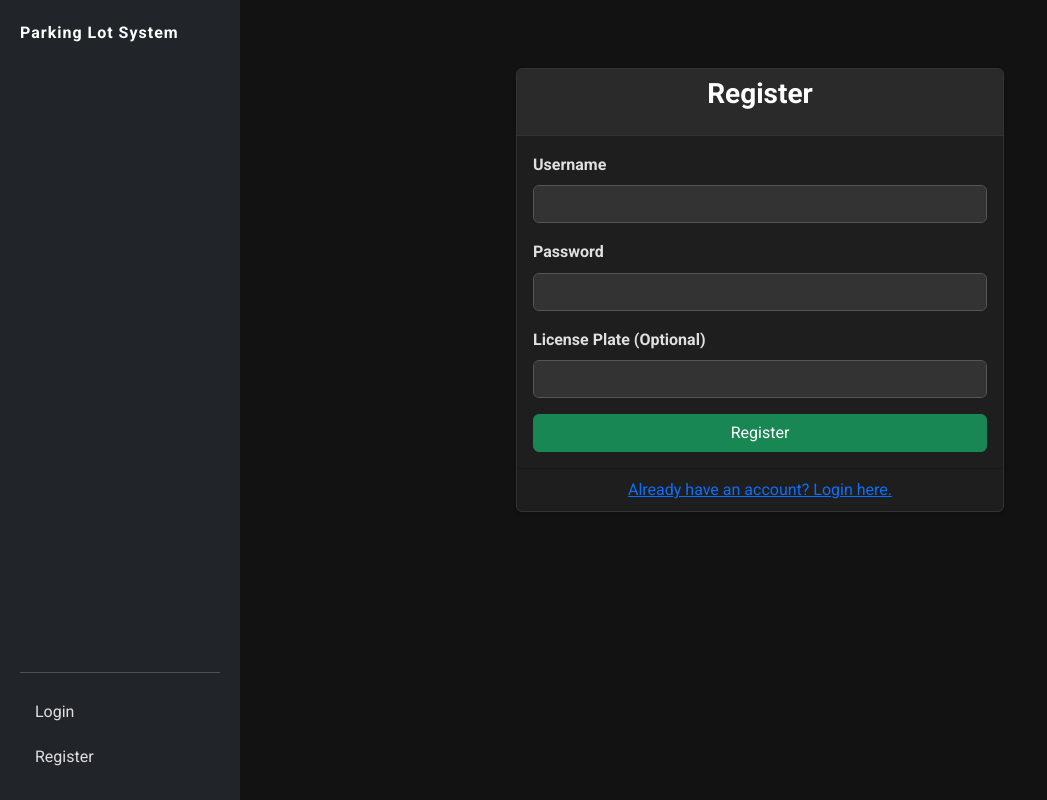
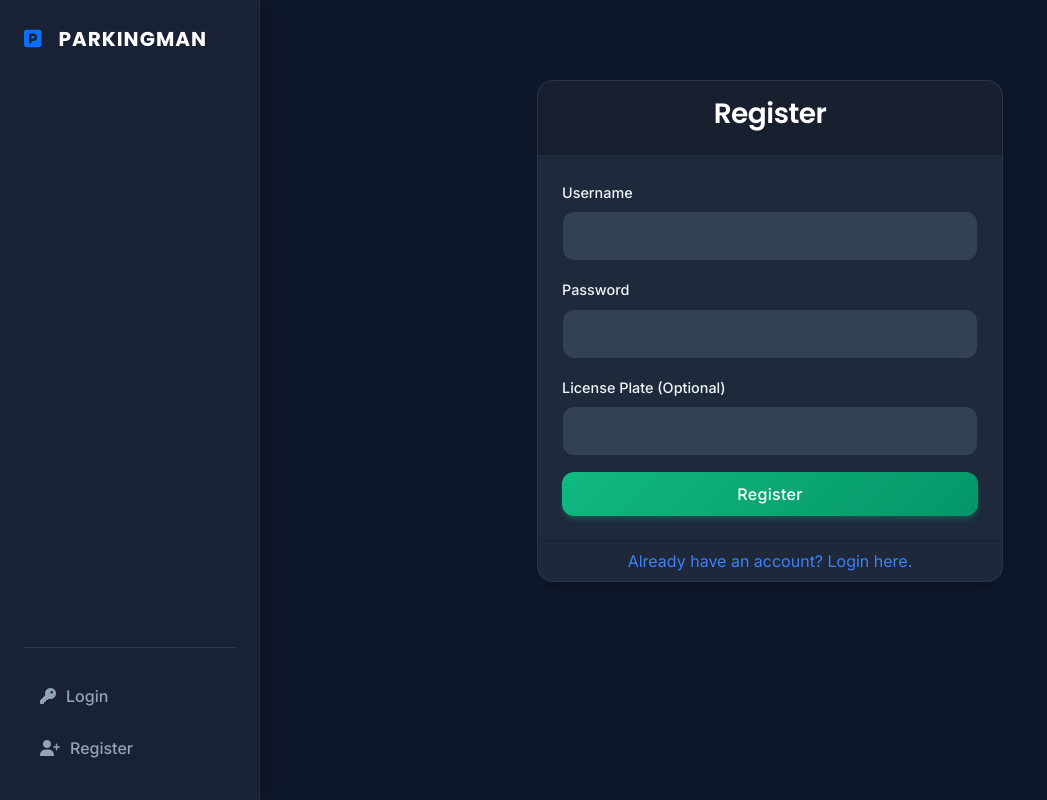
Before and after one commit to KamiBreaker/Dbms-P-LotM, a Flask app: page /register in a window 1280 px wide. Shown: the whole page, without its empty margins (0-1047 px from the left). Run offline with Flask 3, Linux system fonts and the light colour scheme.

Commit message:
style change

```diff
--- a/frontend_flask/static/style.css
+++ b/frontend_flask/static/style.css
@@ -1,222 +1,358 @@
-/* Custom Styles for Smart Parking Lot */
+/* Modern Parking Management System - Dark UI Theme */
 
 :root {
-    --primary-color: #007bff; /* A vibrant blue for accents */
-    --secondary-color: #6c757d;
-    --dark-bg: #121212; /* Deeper black for background */
-    --dark-card-bg: #1e1e1e; /* Slightly lighter for cards */
-    --dark-border: #333333;
-    --text-color: #e0e0e0;
-    --light-text-color: #aaaaaa;
+    /* Color Palette */
+    --bg-body: #0f172a; /* Deep slate blue/black */
+    --bg-sidebar: rgba(30, 41, 59, 0.7); /* Glassy sidebar */
+    --bg-card: #1e293b; /* Lighter slate */
+    --bg-input: #334155;
+
+    --primary: #3b82f6; /* Bright Blue */
+    --primary-hover: #2563eb;
+    --secondary: #64748b;
+
+    --success: #10b981; /* Emerald */
+    --danger: #ef4444; /* Rose */
+    --warning: #f59e0b; /* Amber */
+    --info: #0ea5e9; /* Sky */
+
+    --text-main: #f1f5f9; /* Off-white */
+    --text-muted: #94a3b8;
+
+    /* Spacing & Radius */
+    --radius-sm: 0.375rem;
+    --radius-md: 0.75rem;
+    --radius-lg: 1rem;
+
+    --sidebar-width: 260px;
+    --header-font: 'Poppins', sans-serif;
+    --body-font: 'Inter', sans-serif;
 }
 
+/* --- Base Styles --- */
 body {
-    background-color: var(--dark-bg);
-    color: var(--text-color);
-    font-family: 'Roboto', sans-serif;
-    line-height: 1.6;
+    background-color: var(--bg-body);
+    color: var(--text-main);
+    font-family: var(--body-font);
+    display: flex;
+    min-height: 100vh;
+    margin: 0;
+    overflow-x: hidden;
 }
 
 h1, h2, h3, h4, h5, h6 {
-    color: #ffffff;
-    font-weight: 700;
-    margin-bottom: 1rem;
+    font-family: var(--header-font);
+    font-weight: 600;
+    color: white;
+    letter-spacing: -0.5px;
 }
 
-h1 {
-    font-size: 2.5rem;
-    text-transform: uppercase; /* Mimic portfolio emphasis */
-    letter-spacing: 1.5px;
+a {
+    text-decoration: none;
+    color: var(--primary);
+    transition: color 0.2s;
 }
 
-h2 {
-    font-size: 2rem;
-    border-bottom: 2px solid var(--primary-color);
-    padding-bottom: 0.5rem;
-    margin-top: 2rem;
+a:hover {
+    color: var(--primary-hover);
 }
 
-.navbar {
-    background-color: var(--dark-card-bg) !important;
-    border-bottom: 1px solid var(--dark-border);
-    box-shadow: 0 2px 5px rgba(0,0,0,0.2);
+/* --- Sidebar (Glassmorphism) --- */
+.sidebar {
+    position: fixed;
+    top: 0;
+    left: 0;
+    height: 100vh;
+    width: var(--sidebar-width);
+    padding: 1.5rem;
+    background: var(--bg-sidebar);
+    backdrop-filter: blur(12px);
+    -webkit-backdrop-filter: blur(12px);
+    border-right: 1px solid rgba(255, 255, 255, 0.05);
+    display: flex;
+    flex-direction: column;
+    z-index: 1000;
+    box-shadow: 4px 0 24px rgba(0, 0, 0, 0.2);
 }
 
-.navbar-brand {
-    color: #ffffff !important;
+.sidebar .navbar-brand {
+    font-family: var(--header-font);
+    font-size: 1.25rem;
     font-weight: 700;
+    color: white;
+    margin-bottom: 2rem;
+    display: flex;
+    align-items: center;
+    gap: 0.5rem;
+    text-transform: uppercase;
     letter-spacing: 1px;
 }
 
-.nav-link {
-    color: var(--text-color) !important;
-    padding: 0.5rem 1rem;
-    transition: color 0.3s ease-in-out, background-color 0.3s ease-in-out;
+.sidebar .navbar-brand i {
+    color: var(--primary);
 }
 
-.nav-link:hover {
-    color: var(--primary-color) !important;
-    background-color: rgba(0, 123, 255, 0.1); /* Subtle hover background */
-    border-radius: 0.25rem;
+.sidebar .nav-link {
+    color: var(--text-muted);
+    padding: 0.75rem 1rem;
+    border-radius: var(--radius-md);
+    margin-bottom: 0.25rem;
+    font-weight: 500;
+    transition: all 0.2s ease;
+    display: flex;
+    align-items: center;
+    gap: 10px;
 }
 
-.jumbotron {
-    background-color: var(--dark-card-bg);
-    color: #ffffff;
-    padding: 4rem 2rem;
-    margin-bottom: 2rem;
-    border-radius: 0.5rem;
-    text-align: center;
-    box-shadow: 0 4px 8px rgba(0,0,0,0.3);
+.sidebar .nav-link:hover {
+    background-color: rgba(255, 255, 255, 0.05);
+    color: white;
+    transform: translateX(4px);
 }
 
-.jumbotron .display-4 {
-    font-size: 3.5rem;
-    font-weight: 700;
-    text-transform: uppercase;
-    letter-spacing: 2px;
+.sidebar .nav-link.active {
+    background: linear-gradient(90deg, var(--primary), var(--primary-hover));
+    color: white;
+    box-shadow: 0 4px 12px rgba(59, 130, 246, 0.3);
 }
 
-.card {
-    background-color: var(--dark-card-bg);
-    color: var(--text-color);
-    border: 1px solid var(--dark-border);
-    box-shadow: 0 2px 4px rgba(0,0,0,0.2);
-    transition: transform 0.2s ease-in-out;
+.sidebar-footer {
+    margin-top: auto;
+    padding-top: 1.5rem;
+    border-top: 1px solid rgba(255, 255, 255, 0.1);
 }
 
-.card:hover {
-    transform: translateY(-5px); /* Subtle lift effect on hover */
+/* --- Main Content --- */
+.main-content {
+    margin-left: var(--sidebar-width);
+    padding: 2rem;
+    width: calc(100% - var(--sidebar-width));
+    animation: fadeIn 0.5s ease-out;
+}
+
+@keyframes fadeIn {
+    from { opacity: 0; transform: translateY(10px); }
+    to { opacity: 1; transform: translateY(0); }
+}
+
+/* --- Cards --- */
+.card {
+    background-color: var(--bg-card);
+    border: 1px solid rgba(255, 255, 255, 0.05);
+    border-radius: var(--radius-lg);
+    box-shadow: 0 10px 15px -3px rgba(0, 0, 0, 0.1), 0 4px 6px -2px rgba(0, 0, 0, 0.05);
+    margin-bottom: 1.5rem;
+    overflow: hidden;
 }
 
 .card-header {
-    background-color: #2a2a2a;
-    border-bottom: 1px solid var(--dark-border);
-    color: #ffffff;
-    font-weight: 700;
+    background-color: rgba(0, 0, 0, 0.2);
+    border-bottom: 1px solid rgba(255, 255, 255, 0.05);
+    padding: 1rem 1.5rem;
+    font-family: var(--header-font);
+    font-weight: 600;
+    color: white;
 }
 
-.table {
-    color: var(--text-color);
+.card-body {
+    padding: 1.5rem;
+    color: var(--text-muted);
 }
 
-.table-striped tbody tr:nth-of-type(odd) {
+/* --- Forms --- */
+.form-label {
+    color: var(--text-main);
+    font-weight: 500;
+    margin-bottom: 0.5rem;
+    font-size: 0.9rem;
+}
+
+.form-control, .form-select {
+    background-color: var(--bg-input);
+    border: 1px solid transparent;
+    color: white;
+    padding: 0.75rem 1rem;
+    border-radius: var(--radius-md);
+    transition: all 0.2s;
+}
+
+.form-control:focus, .form-select:focus {
+    background-color: #475569;
+    border-color: var(--primary);
+    box-shadow: 0 0 0 3px rgba(59, 130, 246, 0.2);
+    color: white;
+}
+
+.form-control::placeholder {
+    color: #64748b;
+}
+
+/* --- Buttons --- */
+.btn {
+    padding: 0.6rem 1.2rem;
+    border-radius: var(--radius-md);
+    font-weight: 500;
+    letter-spacing: 0.3px;
+    transition: all 0.2s;
+    border: none;
+}
+
+.btn-primary {
+    background: linear-gradient(135deg, var(--primary), var(--primary-hover));
+    box-shadow: 0 4px 6px -1px rgba(59, 130, 246, 0.3);
+    color: white;
+}
+
+.btn-primary:hover {
+    background: linear-gradient(135deg, var(--primary-hover), var(--primary));
+    transform: translateY(-1px);
+    box-shadow: 0 6px 8px -1px rgba(59, 130, 246, 0.4);
+}
+
+.btn-danger {
+    background: linear-gradient(135deg, var(--danger), #dc2626);
+    box-shadow: 0 4px 6px -1px rgba(239, 68, 68, 0.3);
+}
+
+.btn-success {
+    background: linear-gradient(135deg, var(--success), #059669);
+    box-shadow: 0 4px 6px -1px rgba(16, 185, 129, 0.3);
+}
+
+/* --- Slot Status Colors & Badges --- */
+.status-available {
+    background-color: var(--success) !important;
+    color: #fff !important;
+    box-shadow: 0 4px 6px rgba(16, 185, 129, 0.2);
+}
+
+.status-occupied {
+    background-color: var(--danger) !important;
+    color: #fff !important;
+    box-shadow: 0 4px 6px rgba(239, 68, 68, 0.2);
+}
+
+.status-reserved {
+    background-color: var(--warning) !important;
+    color: #1e293b !important; /* Dark text for contrast */
+    box-shadow: 0 4px 6px rgba(245, 158, 11, 0.2);
+}
+
+/* --- Slot Buttons Grid --- */
+.slot-grid {
+    display: grid;
+    grid-template-columns: repeat(auto-fill, minmax(100px, 1fr));
+    gap: 1.5rem;
+    margin-top: 1rem;
+}
+
+.slot-btn {
+    border: none;
+    border-radius: var(--radius-md);
+    padding: 1rem;
+    height: 100px;
+    display: flex;
+    flex-direction: column;
+    justify-content: center;
+    align-items: center;
+    font-family: var(--header-font);
+    font-weight: 700;
+    font-size: 1.2rem;
+    cursor: pointer;
+    transition: transform 0.2s cubic-bezier(0.34, 1.56, 0.64, 1);
+    position: relative;
+    overflow: hidden;
+}
+
+.slot-btn:hover:not(:disabled) {
+    transform: scale(1.05);
+    z-index: 10;
+}
+
+.slot-btn:disabled {
+    opacity: 0.6;
+    cursor: not-allowed;
+    filter: grayscale(0.5);
+}
+
+.slot-btn span:first-child {
+    font-size: 1.5rem;
+}
+
+.slot-btn .slot-type {
+    font-size: 0.75rem;
+    font-weight: 400;
+    opacity: 0.9;
+    margin-top: 0.25rem;
+}
+
+/* --- Tables --- */
+.table {
+    --bs-table-bg: transparent;
+    --bs-table-color: var(--text-muted);
+    border-color: rgba(255, 255, 255, 0.05);
+}
+
+.table thead th {
+    color: var(--text-main);
+    font-weight: 600;
+    border-bottom-width: 2px;
+    border-color: rgba(255, 255, 255, 0.1);
+}
+
+.table-striped > tbody > tr:nth-of-type(odd) > * {
+    background-color: rgba(255, 255, 255, 0.02);
+    color: var(--text-muted);
+}
+
+.table-hover > tbody > tr:hover > * {
     background-color: rgba(255, 255, 255, 0.05);
 }
 
-.form-control, .form-select {
-    background-color: #333333;
-    color: #ffffff;
-    border: 1px solid #555555;
+/* --- Breadcrumbs --- */
+.breadcrumb-item a {
+    color: var(--primary);
+    font-weight: 500;
+}
+.breadcrumb-item.active {
+    color: var(--text-muted);
 }
 
-.form-control::placeholder {
-    color: var(--light-text-color);
+/* --- Scrollbar --- */
+::-webkit-scrollbar {
+    width: 8px;
+}
+::-webkit-scrollbar-track {
+    background: var(--bg-body);
+}
+::-webkit-scrollbar-thumb {
+    background: var(--bg-input);
+    border-radius: 4px;
+}
+::-webkit-scrollbar-thumb:hover {
+    background: var(--secondary);
 }
 
-.btn-primary {
-    background-color: var(--primary-color);
-    border-color: var(--primary-color);
-    transition: background-color 0.2s ease-in-out, border-color 0.2s ease-in-out;
+/* --- Alerts --- */
+.alert {
+    border: none;
+    border-radius: var(--radius-md);
+    color: white;
+    box-shadow: 0 4px 6px rgba(0,0,0,0.1);
 }
+.alert-danger { background-color: var(--danger); }
+.alert-success { background-color: var(--success); }
+.alert-warning { background-color: var(--warning); color: black; }
+.alert-info { background-color: var(--info); }
 
-.btn-primary:hover {
-    background-color: #0056b3;
-    border-color: #0056b3;
-}
-
-.btn-secondary {
-    background-color: var(--secondary-color);
-    border-color: var(--secondary-color);
-    transition: background-color 0.2s ease-in-out, border-color 0.2s ease-in-out;
-}
-
-.btn-secondary:hover {
-    background-color: #545b62;
-    border-color: #545b62;
-}
-
-.btn-danger {
-    background-color: #dc3545;
-    border-color: #dc3545;
-    transition: background-color 0.2s ease-in-out, border-color 0.2s ease-in-out;
-}
-
-.btn-danger:hover {
-    background-color: #c82333;
-    border-color: #c82333;
-}
-
-.btn-warning {
-    background-color: #ffc107;
-    border-color: #ffc107;
-    color: #212529;
-    transition: background-color 0.2s ease-in-out, border-color 0.2s ease-in-out;
-}
-
-.btn-warning:hover {
-    background-color: #e0a800;
-    border-color: #e0a800;
-}
-
-.alert-success {
-    background-color: #28a745;
-    color: #fff;
-    border-color: #28a745;
-}
-
-.alert-danger {
-    background-color: #dc3545;
-    color: #fff;
-    border-color: #dc3545;
-}
-
-.alert-dismissible .btn-close {
-    filter: invert(1) grayscale(100%) brightness(200%);
-}
-
-/* Custom spacing */
-.container {
-    padding-top: 20px;
-    padding-bottom: 20px;
-}
-
-.form-label {
-    font-weight: 700;
-    color: var(--text-color);
-}
-
-/* Slot Status Colors */
-.status-available {
-    background-color: #28a745 !important; /* Green */
-    color: white !important;
-}
-
-.status-occupied {
-    background-color: #dc3545 !important; /* Red */
-    color: white !important;
-}
-
-.status-reserved {
-    background-color: #ffc107 !important; /* Yellow */
-    color: black !important; /* Black text for better contrast on yellow */
-}
-
-/* Legend Styles */
+/* --- Legend --- */
 .legend {
     display: flex;
-    gap: 20px;
-    margin-bottom: 20px;
+    flex-wrap: wrap;
+    gap: 1.5rem;
+    margin-bottom: 1.5rem;
+    background: rgba(255,255,255,0.03);
+    padding: 1rem;
+    border-radius: var(--radius-md);
+    border: 1px solid rgba(255,255,255,0.05);
 }
-
-.legend-item {
-    display: flex;
-    align-items: center;
-    gap: 8px;
-}
-
-.legend-color {
-    width: 20px;
-    height: 20px;
-    border-radius: 4px;
-}
--- a/frontend_flask/templates/base.html
+++ b/frontend_flask/templates/base.html
@@ -5,80 +5,86 @@
     <meta name="viewport" content="width=device-width, initial-scale=1.0">
     <title>Parking Lot System</title>
     <link href="https://cdn.jsdelivr.net/npm/bootstrap@5.3.0/dist/css/bootstrap.min.css" rel="stylesheet">
-    <link href="https://fonts.googleapis.com/css2?family=Roboto:wght@300;400;700&display=swap" rel="stylesheet">
+    <link href="https://fonts.googleapis.com/css2?family=Inter:wght@300;400;500;600&family=Poppins:wght@400;500;600;700&display=swap" rel="stylesheet">
+    <!-- Font Awesome for Icons -->
+    <link rel="stylesheet" href="https://cdnjs.cloudflare.com/ajax/libs/font-awesome/6.4.0/css/all.min.css">
     <link rel="stylesheet" href="{{ url_for('static', filename='style.css') }}">
-    <style>
-        body {
-            display: flex;
-        }
-        .sidebar {
-            position: fixed;
-            top: 0;
-            left: 0;
-            height: 100vh;
-            width: 240px;
-            padding: 20px;
-            background-color: #212529;
-            color: white;
-            display: flex;
-            flex-direction: column;
-        }
-        .sidebar .nav-link {
-            color: rgba(255, 255, 255, 0.75);
-            padding: 10px 15px;
-            border-radius: 0.25rem;
-        }
-        .sidebar .nav-link:hover, .sidebar .nav-link.active {
-            color: white;
-            background-color: #495057;
-        }
-        .sidebar .navbar-brand {
-            color: white;
-            margin-bottom: 1rem;
-            display: block;
-        }
-        .sidebar-footer {
-            margin-top: auto;
-            padding-top: 1rem;
-            border-top: 1px solid #495057;
-        }
-        .main-content {
-            margin-left: 240px;
-            padding: 20px;
-            width: calc(100% - 240px);
-        }
-    </style>
 </head>
 <body>
     <div class="sidebar">
         <div>
-            <a class="navbar-brand" href="{{ url_for('index') }}">Parking Lot System</a>
+            <a class="navbar-brand" href="{{ url_for('index') }}">
+                <i class="fas fa-parking me-2 text-primary"></i> ParkingMan
+            </a>
             {% if g.user %}
-            <ul class="nav flex-column">
+            <ul class="nav flex-column mt-4">
                 {% if g.user.role == 'admin' %}
-                <li class="nav-item"><a class="nav-link" href="{{ url_for('admin_dashboard') }}">Admin Dashboard</a></li>
-                <li class="nav-item"><a class="nav-link" href="{{ url_for('users_management') }}">Users</a></li>
-                <li class="nav-item"><a class="nav-link" href="{{ url_for('reports') }}">Reports</a></li>
-                <li class="nav-item"><a class="nav-link" href="{{ url_for('vip_check_in_page') }}">VIP Check-In</a></li>
+                <li class="nav-item">
+                    <a class="nav-link" href="{{ url_for('admin_dashboard') }}">
+                        <i class="fas fa-tachometer-alt w-20"></i> Admin Dashboard
+                    </a>
+                </li>
+                <li class="nav-item">
+                    <a class="nav-link" href="{{ url_for('users_management') }}">
+                        <i class="fas fa-users w-20"></i> Users
+                    </a>
+                </li>
+                <li class="nav-item">
+                    <a class="nav-link" href="{{ url_for('reports') }}">
+                        <i class="fas fa-chart-pie w-20"></i> Reports
+                    </a>
+                </li>
+                <li class="nav-item">
+                    <a class="nav-link" href="{{ url_for('vip_check_in_page') }}">
+                        <i class="fas fa-user-tie w-20"></i> VIP Check-In
+                    </a>
+                </li>
+                {% endif %}
 
-                {% endif %}
-                <li class="nav-item"><a class="nav-link" href="{{ url_for('check_in_start') }}">Direct Check-In</a></li>
-                <li class="nav-item"><a class="nav-link" href="{{ url_for('check_out_page') }}">Check-Out</a></li>
-                <li class="nav-item"><a class="nav-link" href="{{ url_for('reservations_start') }}">Reservations</a></li>
-                <li class="nav-item"><a class="nav-link" href="{{ url_for('history') }}">My History</a></li>
+                <li class="nav-item">
+                    <a class="nav-link" href="{{ url_for('check_in_start') }}">
+                        <i class="fas fa-sign-in-alt w-20"></i> Direct Check-In
+                    </a>
+                </li>
+                <li class="nav-item">
+                    <a class="nav-link" href="{{ url_for('check_out_page') }}">
+                        <i class="fas fa-sign-out-alt w-20"></i> Check-Out
+                    </a>
+                </li>
+                <li class="nav-item">
+                    <a class="nav-link" href="{{ url_for('reservations_start') }}">
+                        <i class="fas fa-calendar-check w-20"></i> Reservations
+                    </a>
+                </li>
+                <li class="nav-item">
+                    <a class="nav-link" href="{{ url_for('history') }}">
+                        <i class="fas fa-history w-20"></i> My History
+                    </a>
+                </li>
             </ul>
             {% endif %}
         </div>
         <div class="sidebar-footer">
             {% if g.user %}
-                <div class="text-white mb-2">
-                    Welcome, <strong>{{ g.user.name }}</strong> ({{ g.user.role }})
+                <div class="text-white-50 mb-3 small">
+                    <i class="fas fa-user-circle me-1"></i> {{ g.user.name }}
+                    <span class="badge bg-secondary ms-1">{{ g.user.role }}</span>
                 </div>
-                <a href="{{ url_for('logout') }}" class="btn btn-danger w-100">Logout</a>
+                <a href="{{ url_for('logout') }}" class="btn btn-danger w-100 btn-sm">
+                    <i class="fas fa-power-off me-1"></i> Logout
+                </a>
             {% else %}
                 <ul class="nav flex-column">
-                    <li class="nav-item"><a class="nav-link" href="{{ url_for('login') }}">Login</a></li>
-                    <li class="nav-item"><a class="nav-link" href="{{ url_for('register') }}">Register</a></li>
+                    <li class="nav-item">
+                        <a class="nav-link" href="{{ url_for('login') }}">
+                            <i class="fas fa-key w-20"></i> Login
+                        </a>
+                    </li>
+                    <li class="nav-item">
+                        <a class="nav-link" href="{{ url_for('register') }}">
+                            <i class="fas fa-user-plus w-20"></i> Register
+                        </a>
+                    </li>
                 </ul>
             {% endif %}
         </div>
```
